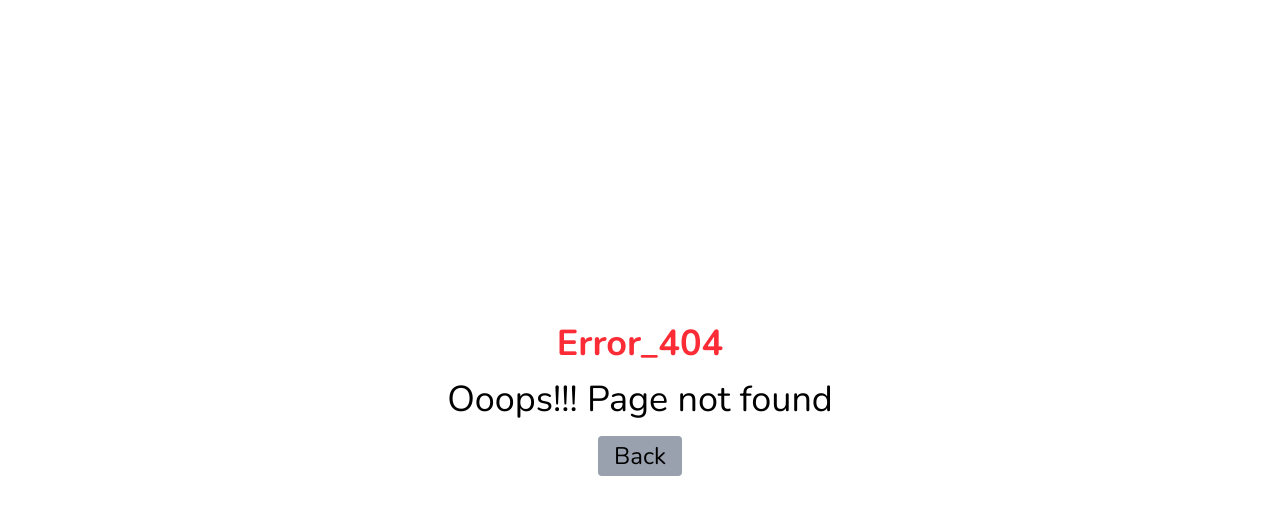
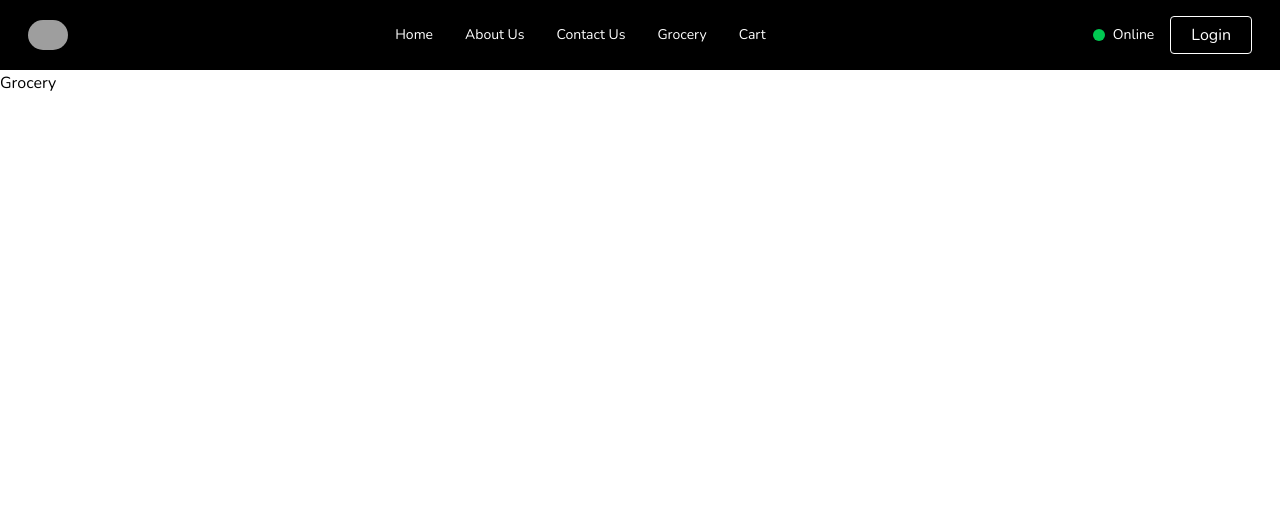
Before and after one commit to Asadali52/namaste-react-course, a React (Vite) app: page /grocery in a window 1280 px wide. Before the commit this address had no page. Shown: the top 514 px of the page. Built offline with nearby package versions, Linux system fonts and the light colour scheme; grey boxes are pictures that could not be loaded; a web font is replaced by a local one.

Commit message:
create custom hooks and lazy loading

```diff
--- a/index.css
+++ b/index.css
@@ -4,3 +4,8 @@
 body {
     font-family: "Nunito", sans-serif;
 }
+
+
+::-webkit-scrollbar {
+    display: none;
+}
--- a/src/App.js
+++ b/src/App.js
@@ -1,4 +1,4 @@
-import React from "react";
+import React, { lazy, Suspense } from "react";
 import ReactDOM from "react-dom/client";
 import {
   createBrowserRouter,
@@ -6,13 +6,21 @@ import {
   Outlet
 } from "react-router-dom";
 
-
 import Header from "../src/components/Header";
 import Body from "../src/components/Body";
 import About from "../src/components/About";
 import Contact from "../src/components/Contact";
 import Error_404 from "../src/components/Error_404";
 import RestaurentMenu from "../src/components/RestaurentMenu";
+// import Grocery from "./components/Grocery";
+const Grocery = lazy(() => import("./components/Grocery"))
+
+// chunking
+// code splitting
+// dynamic bundling
+// lazy loading
+// on demand loading
+
 
 
 const AppLayout = () => {
@@ -43,8 +51,16 @@ const appRouter = createBrowserRouter([
         element: <Contact />
       },
       {
+        path: '/grocery',
+        element: (
+          <Suspense fallback={<p className="text-red-500">Loading....</p>}>
+            <Grocery />
+          </Suspense>
+        )
+      },
+      {
         path: '/restaurents/:resId',
-        element: <RestaurentMenu/>
+        element: <RestaurentMenu />
       }
     ],
     errorElement: <Error_404 />
--- a/src/components/Body.js
+++ b/src/components/Body.js
@@ -1,8 +1,9 @@
 import React, { useState, useEffect } from "react";
+import { Link } from "react-router-dom";
 import RestaurentCard from "./RestaurentCard";
 import { restaurantList, RESTAURANT_API_URL } from "../utils/mockdata";
+import useOnlineStatusHook from "../utils/useOnlineStstusHook";
 import RestaurentCardSkeletonLoader from "../components/loaders/RestaurentCardSkeletonLoader";
-import { Link } from "react-router-dom";
 
 
 const Body = () => {
@@ -51,9 +52,17 @@ const Body = () => {
     setInputSearch("");
   }
 
+  const onlineStatus = useOnlineStatusHook();
+
+  if (onlineStatus === false) {
+    return (
+      <h1 className="text-center mt-10">Looks Like you are offline!! Please Check your internet connection</h1>
+    )
+  }
+
   return (
     <div className="px-7">
-      <div className="py-5 flex gap-4 items-center">
+      <div className="py-5 flex flex-wrap gap-4 items-center">
         <button
           onClick={topRatedRes}
           className="border rounded-sm whitespace-nowrap cursor-pointer text-sm px-4 py-2 hover:bg-gray-200"
@@ -85,7 +94,7 @@ const Body = () => {
             Failed to fetch restaurants. Please try again.
           </p>
         ) : filterSwiggyData.length === 0 ? (
-          <p className="col-span-full text-center text-red-500 text-3xl h-[400px] leading-[400px]">
+          <p className="col-span-full text-center text-red-500 text-2xl h-[400px] leading-[400px]">
             No Restaurant found
           </p>
         ) : (
--- a/src/components/ClassUserCard.js
+++ b/src/components/ClassUserCard.js
@@ -41,7 +41,7 @@ class ClassUserCard extends React.Component {
     const { name, location, company, avatar_url } = this.state.userInfo;
 
     return (
-      <div className='bg-white shadow-sm rounded-xl p-4 w-80 border border-gray-300 overflow-clip'>
+      <div className='bg-white shadow-sm rounded-xl p-4 max-w-80 border border-gray-300 overflow-clip'>
 
         <img src={avatar_url} alt="" className="h-[100px] w-[100px] rounded-full mx-auto border-2 border-gray-400" />
 
--- /dev/null
+++ b/src/components/Grocery.js
@@ -0,0 +1,9 @@
+import React from 'react'
+
+const Grocery = () => {
+    return (
+        <div>Grocery</div>
+    );
+};
+
+export default Grocery;
--- a/src/components/Header.js
+++ b/src/components/Header.js
@@ -1,20 +1,18 @@
 import React, { useState, useEffect } from "react";
 import { Link } from "react-router-dom";
+import useOnlineStatusHook from "../utils/useOnlineStstusHook";
 
 const Header = () => {
 
   const [btnNameReact, setBtnNameReact] = useState("Login");
-
-  // useEffect(() => {
-  //   console.log("useeffect caleld");
-  // }, [btnNameReact]);
+  const onlineStatus = useOnlineStatusHook();
 
   return (
-    <div className="flex justify-between items-center border-b px-7 py-5 sticky top-0 z-10 bg-white">
-      <Link to="/">
-        <div>Logo</div>
+    <div className="flex gap-5 justify-between items-center border-b md:px-7 px-4 py-4 sticky top-0 z-10 bg-black text-white">
+      <Link to="/" className="shrink-0">
+        <img height={40} width={40} className="rounded-full" src="https://encrypted-tbn0.gstatic.com/images?q=tbn:ANd9GcQk50Ut-wJKwbca3BTPssDUl_fqnsEE_D2tcw&s" />
       </Link>
-      <ul className="flex gap-8 items-center text-sm">
+      <ul className="flex gap-8 items-center text-sm whitespace-nowrap overflow-scroll">
         <li className="cursor-pointer duration-100 hover:text-red-500">
           <Link to="/">
             Home
@@ -30,19 +28,28 @@ const Header = () => {
             Contact Us
           </Link>
         </li>
+        <li className="cursor-pointer duration-100 hover:text-red-500">
+          <Link to="/grocery">
+            Grocery
+          </Link>
+        </li>
         <li className="cursor-pointer duration-100 hover:text-red-500">Cart</li>
-        <li>
-          <button
-            className="border rounded-sm whitespace-nowrap cursor-pointer px-5 py-1.5 hover:bg-gray-200"
-            onClick={() => {
-              btnNameReact === "Login" ? setBtnNameReact("Logout") : setBtnNameReact("Login");
-              console.log("btn clicked")
-            }}
-          >
-            {btnNameReact}
-          </button>
-        </li>
       </ul>
+
+      <div className="flex items-center gap-4">
+        <p className="flex items-center gap-2">
+          <span className={`h-3 w-3 rounded-full ${onlineStatus ? "bg-green-500" : "bg-red-500"}`} />
+          <span className="text-sm">{onlineStatus ? "Online" : "Offline"}</span>
+        </p>
+        <button className="border rounded-sm whitespace-nowrap cursor-pointer px-5 py-1.5 hover:bg-gray-200 hover:text-black"
+          onClick={() => {
+            btnNameReact === "Login" ? setBtnNameReact("Logout") : setBtnNameReact("Login");
+            console.log("btn clicked")
+          }}>
+          {btnNameReact}
+        </button>
+      </div>
+
     </div>
   );
 };
--- a/src/components/RestaurentMenu.js
+++ b/src/components/RestaurentMenu.js
@@ -1,41 +1,28 @@
-import React, { useEffect, useState } from 'react';
+import React from 'react';
 import { useParams } from 'react-router-dom';
-import { MENU_API_URL, img_base_URl } from '../utils/mockdata';
+import { img_base_URl } from '../utils/mockdata';
 import MenuCardSkeletonLoader from '../components/loaders/MenuCardSkeletonLoader';
+import useRestaurantMenuHook from '../utils/useRestaurantMenuHook';
 
 const RestaurentMenu = () => {
 
-  const [resInfo, setResInfo] = useState(null);
-  const [loading, setLoading] = useState(true);
   const { resId } = useParams();
-
-  const fetchMenu = async () => {
-    try {
-      setLoading(true);
-      const data = await fetch(MENU_API_URL + resId);
-      const json = await data.json();
-      setResInfo(json?.data);
-    } catch (error) {
-      console.error("Error fetching menu:", error);
-    } finally {
-      setLoading(false);
-    }
-  };
-
-  useEffect(() => {
-    fetchMenu();
-  }, [resId]);
+  const { resInfo, loading, error } = useRestaurantMenuHook(resId);
 
   const itemCardsVar = resInfo?.cards?.[4]?.groupedCard?.cardGroupMap?.REGULAR?.cards[2]?.card?.card?.itemCards;
-  // console.log("🚀 ~ RestaurentMenu ~ itemCardsVar:", itemCardsVar)
-
   const info = resInfo?.cards?.[2]?.card?.card?.info;
   const { name, cuisines, cloudinaryImageId, costForTwoMessage } = info || {};
 
   return (
     <div className="p-6">
 
-      <div className="bg-white rounded-2xl overflow-clip shadow-md mb-6 w-[300px]">
+      {error && (
+        <div className="bg-red-100 border border-red-400 text-red-700 px-4 py-3 rounded mb-6">
+          Error loading restaurant menu: {error}
+        </div>
+      )}
+
+      <div className="bg-white rounded-2xl overflow-clip shadow-md mb-6 max-w-[300px]">
         {loading ? (
           <div className='h-[300px] flex justify-center items-center'>Loading...</div>
         ) : (
--- /dev/null
+++ b/src/utils/useOnlineStstusHook.js
@@ -0,0 +1,20 @@
+import { useEffect, useState } from "react"
+
+const useOnlineStatusHook = () => {
+
+    const [onlineStatus, setOnlineStatus] = useState(true);
+
+    useEffect(() => {
+        window.addEventListener("offline", () => {
+            setOnlineStatus(false);
+        })
+        window.addEventListener("online", () => {
+            setOnlineStatus(true);
+        })
+    }, []);
+
+    return onlineStatus;
+
+};
+
+export default useOnlineStatusHook;
--- /dev/null
+++ b/src/utils/useRestaurantMenuHook.js
@@ -0,0 +1,32 @@
+import { useEffect, useState } from "react";
+import { MENU_API_URL } from "./mockdata";
+
+const useRestaurantMenuHook = (resId) => {
+
+    const [resInfo, setResInfo] = useState(null);
+    const [loading, setLoading] = useState(true);
+    const [error, setError] = useState(null);
+
+    useEffect(() => {
+        fetchData();
+    }, [resId])
+
+    const fetchData = async () => {
+        try {
+            setLoading(true);
+            setError(null);
+            const data = await fetch(MENU_API_URL + resId);
+            const json = await data.json();
+            setResInfo(json.data);
+        } catch (error) {
+            console.error("Error fetching menu:", error);
+            setError(error.message);
+        } finally {
+            setLoading(false);
+        }
+    }
+
+    return { resInfo, loading, error };
+}
+
+export default useRestaurantMenuHook;
```
